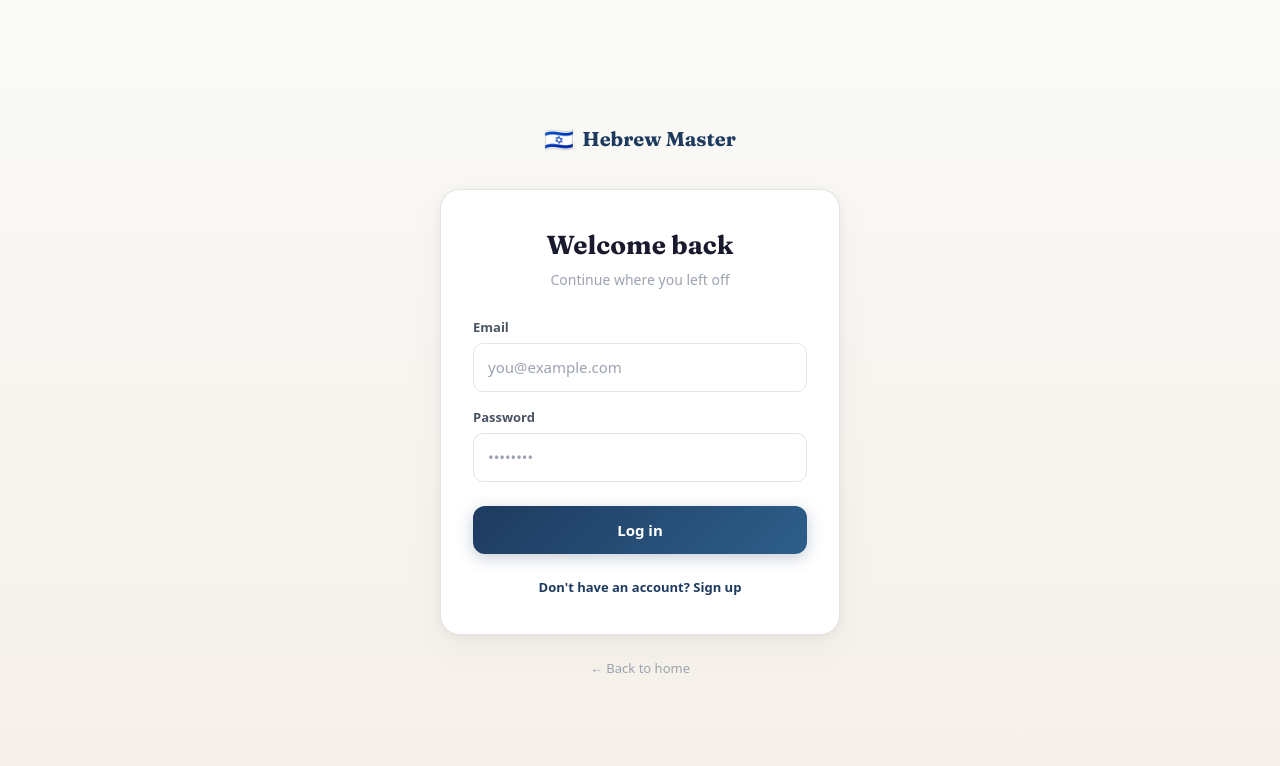
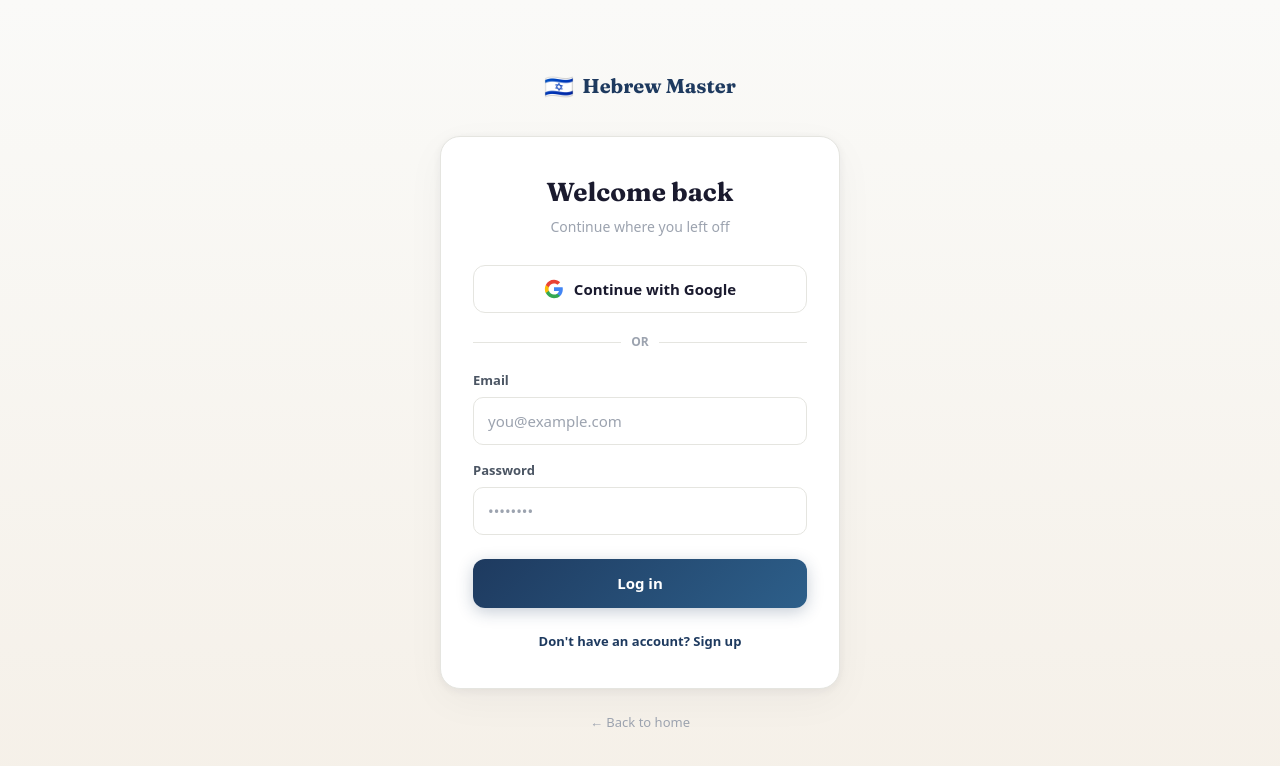
Before and after one commit to samadeus1441/HebrewMaster, a Next.js app: page /login in a window 1280 px wide. Shown: the top 766 px of the page. Built offline with nearby package versions, Linux system fonts and the light colour scheme; no server answers; a web font is replaced by a local one.

Commit message:
update login page google

```diff
--- a/app/login/page.tsx
+++ b/app/login/page.tsx
@@ -17,6 +17,25 @@
     process.env.NEXT_PUBLIC_SUPABASE_URL!,
     process.env.NEXT_PUBLIC_SUPABASE_ANON_KEY!
   )
+
+  // 1. THIS IS THE NEW GOOGLE FUNCTION
+  const handleGoogleLogin = async () => {
+    setLoading(true)
+    setError(null)
+    try {
+      const { error } = await supabase.auth.signInWithOAuth({
+        provider: 'google',
+        options: {
+          // This redirects back to your site after Google login
+          redirectTo: `${window.location.origin}/auth/callback`,
+        },
+      })
+      if (error) throw error
+    } catch (err: any) {
+      setError(err.message)
+      setLoading(false)
+    }
+  }
 
   const handleAuth = async (e: React.FormEvent) => {
     e.preventDefault()
@@ -70,6 +89,38 @@
           <p style={{ fontSize: 14, color: '#9CA3AF', textAlign: 'center', marginBottom: 28 }}>
             {isSignUp ? 'Start your Hebrew journey' : 'Continue where you left off'}
           </p>
+
+          {/* 2. GOOGLE BUTTON ADDED HERE */}
+          <button
+            type="button"
+            onClick={handleGoogleLogin}
+            disabled={loading}
+            style={{
+              width: '100%', padding: '12px', marginBottom: '20px',
+              background: 'white', border: '1px solid #E5E5E0', borderRadius: '12px',
+              display: 'flex', alignItems: 'center', justifyContent: 'center', gap: '10px',
+              cursor: loading ? 'wait' : 'pointer', fontWeight: 600, color: '#1A1A2E',
+              fontSize: 15, transition: 'background 0.2s',
+            }}
+            onMouseOver={(e) => e.currentTarget.style.background = '#F9FAFB'}
+            onMouseOut={(e) => e.currentTarget.style.background = 'white'}
+          >
+             {/* Google Icon SVG */}
+            <svg width="20" height="20" viewBox="0 0 24 24" xmlns="http://www.w3.org/2000/svg">
+              <path d="M22.56 12.25c0-.78-.07-1.53-.2-2.25H12v4.26h5.92c-.26 1.37-1.04 2.53-2.21 3.31v2.77h3.57c2.08-1.92 3.28-4.74 3.28-8.09z" fill="#4285F4"/>
+              <path d="M12 23c2.97 0 5.46-.98 7.28-2.66l-3.57-2.77c-.98.66-2.23 1.06-3.71 1.06-2.86 0-5.29-1.93-6.16-4.53H2.18v2.84C3.99 20.53 7.7 23 12 23z" fill="#34A853"/>
+              <path d="M5.84 14.09c-.22-.66-.35-1.36-.35-2.09s.13-1.43.35-2.09V7.07H2.18C1.43 8.55 1 10.22 1 12s.43 3.45 1.18 4.93l2.85-2.22.81-.62z" fill="#FBBC05"/>
+              <path d="M12 5.38c1.62 0 3.06.56 4.21 1.64l3.15-3.15C17.45 2.09 14.97 1 12 1 7.7 1 3.99 3.47 2.18 7.07l3.66 2.84c.87-2.6 3.3-4.53 6.16-4.53z" fill="#EA4335"/>
+            </svg>
+            Continue with Google
+          </button>
+
+          {/* 3. OR DIVIDER */}
+          <div style={{ display: 'flex', alignItems: 'center', margin: '20px 0', color: '#E5E5E0' }}>
+            <div style={{ flex: 1, height: 1, background: '#E5E5E0' }}></div>
+            <span style={{ padding: '0 10px', fontSize: 12, color: '#9CA3AF', fontWeight: 600 }}>OR</span>
+            <div style={{ flex: 1, height: 1, background: '#E5E5E0' }}></div>
+          </div>
 
           {error && (
             <div style={{
--- a/package.json
+++ b/package.json
@@ -23,7 +23,8 @@
     "react": "^18.3.0",
     "react-dom": "^18.3.0",
     "react-hot-toast": "^2.6.0",
-    "recharts": "^3.7.0"
+    "recharts": "^3.7.0",
+    "resend": "^6.9.2"
   },
   "devDependencies": {
     "@types/canvas-confetti": "^1.9.0",
```
Also changed, not shown: 1 other file (tests, documents, lock files or other folders).
